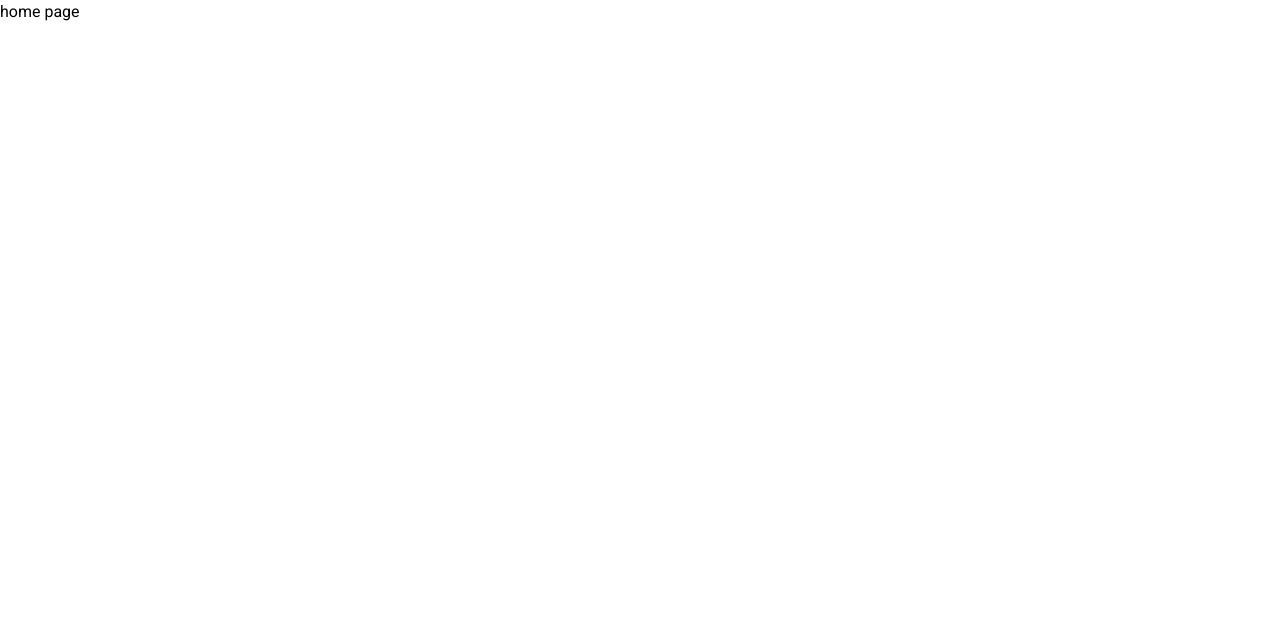
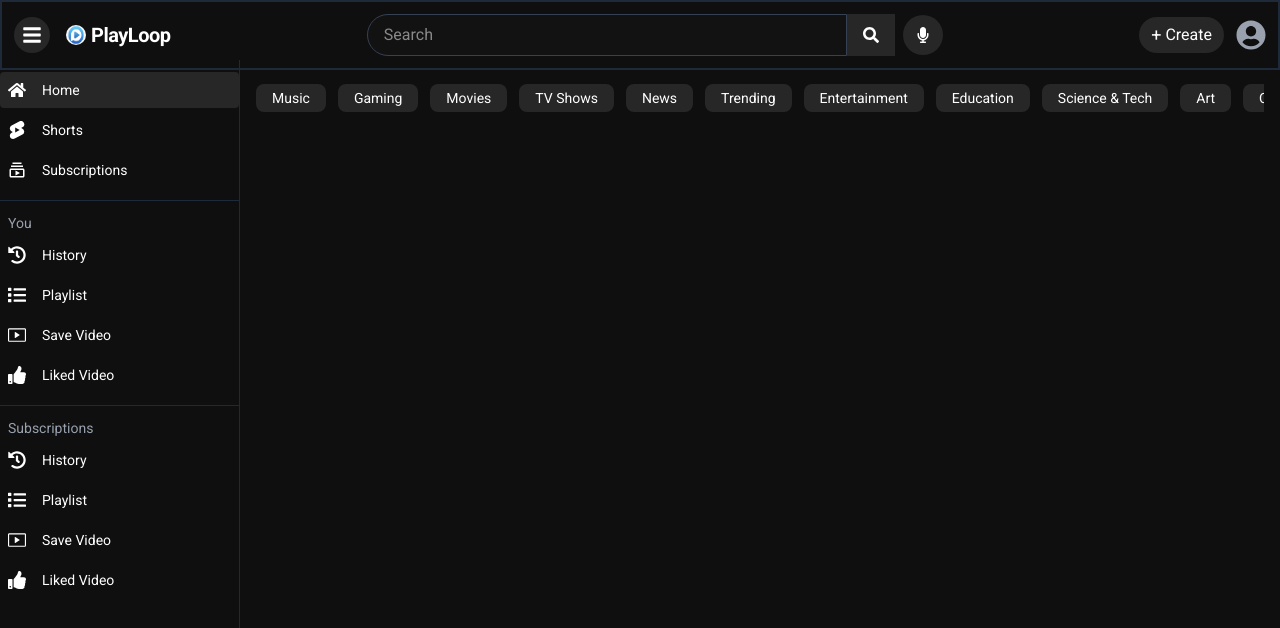
Before and after one commit to rajib777durjoy/playLoop_project_frontend, a React (Vite) app: page / in a window 1280 px wide. Shown: the top 628 px of the page. Built offline with nearby package versions, Linux system fonts and the light colour scheme.

Commit message:
home page design done

```diff
--- a/src/App.jsx
+++ b/src/App.jsx
@@ -4,16 +4,19 @@ import { Route, Routes } from 'react-router';
 import SignIn from './pages/signIn';
 import SignUp from './pages/signUp';
 import CustomAlert from './Component/CustomAlert';
+import Shorts from './pages/Shorts/Shorts';
 
 const App = () => {
- return (<>
- <CustomAlert/>
- <Routes>
-  <Route path='/' element={<Home />} />
-  <Route path='/signIn' element={<SignIn/>} />
-  <Route path='/signUp' element={<SignUp/>} />
-</Routes>
- </>)
+  return (<>
+    <CustomAlert />
+    <Routes>
+      <Route path='/' element={<Home />}>
+        <Route path='/shorts' element={<Shorts/>} />
+      </Route>
+      <Route path='/signIn' element={<SignIn />} />
+      <Route path='/signUp' element={<SignUp />} />
+    </Routes>
+  </>)
 };
 
 export default App;
--- a/src/pages/Home.jsx
+++ b/src/pages/Home.jsx
@@ -1,12 +1,135 @@
-import React from 'react';
 
+import logo from "/playloop_icon.jpg"
+import { FaBars} from "react-icons/fa";
+import { FaUserCircle } from "react-icons/fa";
+import { FaHome } from "react-icons/fa";
+import { FaHistory } from "react-icons/fa";
+import { FaList } from "react-icons/fa";
+import { FaThumbsUp } from "react-icons/fa";
+import { FaSearch } from "react-icons/fa";
+import { FaMicrophone } from "react-icons/fa";
+import { FaTimes } from "react-icons/fa";
+import { IoIosAddCircle } from 'react-icons/io';
+import { GoVideo } from 'react-icons/go';
+import { SiYoutubeshorts } from 'react-icons/si';
+import { MdOutlineSubscriptions } from 'react-icons/md';
+import { useState } from "react";
+import { Outlet, useLocation, useNavigate } from "react-router";
 
 const Home = () => {
+    const navigate= useNavigate();
+    const location = useLocation();
+    const [sidebarOpen, setSidebarOpen] = useState(true);
+    const [selectedItem, setSeletedItem] = useState("Home");
+    const [active,setActive]=useState("Home");
+
+    const categories =[
+        "Music","Gaming","Movies","TV Shows","News","Trending","Entertainment","Education","Science & Tech","Art","Comedy","Vlogs"
+];
     return (
-        <div>
-           home page
+        <div className='bg-[#0f0f0f] text-white
+         min-h-screen relative'>
+            {/* navbar  */}
+            <header className='bg-[#0f0f0f]h-15 p-3 border-2 border-gray-800 fixed top-0 left-0 right-0 z-50'>
+                <div className='flex items-center justify-between'>
+                    {/* left */}
+                    <div className='flex items-center gap-4'>
+                        <button className='text-xl bg-[#272727] p-2 rounded-full md:inline hidden' onClick={() => setSidebarOpen(!sidebarOpen)}><FaBars></FaBars></button>
+                        <div className='flex items-center gap-[5px]'>
+                            <img src={logo} alt="" className='w-[20px] h-[20px] rounded-full' />
+                            <span className='text-white font-bold text-xl tracking-tight font-roboto'>PlayLoop</span>
+                        </div>
+                    </div>
+                    {/* search */}
+                    <div className='hidden md:flex items-center gap-2 flex-1 max-w-xl'>
+                        <div className='flex flex-1'>
+                            <input type="text" className='flex-1 bg-[#121212] px-4 py-2 rounded-l-full outline-none border border-gray-700' placeholder='Search' />
+                            <button className='bg-[#272727] px-4 rounded-r-fullborder border-gray-700'><FaSearch></FaSearch></button>
+                        </div>
+                        <button className='bg-[#272727] p-3 rounded-full'><FaMicrophone></FaMicrophone></button>
+                    </div>
+                    {/* right */}
+                    <div className='flex items-center gap-3'>
+                        <button className='hidden md:flex items-center gap-1 py-1 bg-[#272727] px-3 rounded-full cursor-pointer '>
+                            <span className='text-lg'>+</span>
+                            <span>Create</span>
+                        </button>
+                        <FaUserCircle className='text-3xl hidden md:flex text-gray-400'></FaUserCircle>
+                        <FaSearch className='text-lg md:hidden flex'></FaSearch>
+                    </div>
+                </div>
+            </header>
+            {/* sidebar */}
+            <div className={`bg-[#0f0f0f] border-r border-gray-800 transition-all duration-300 fixed top-[60px] bottom-0 z-40 ${sidebarOpen ? "w-60" : "w-20"} hidden md:flex flex-col overflow-y-auto`}>
+                <nav className='space-y-1 mt-3'>
+                    <SidebarItem icon={<FaHome/>} text={"Home"}open={sidebarOpen} selected={selectedItem === "Home"} onClick={()=>{
+                        setSeletedItem("Home");
+                        navigate("/")
+                        }}></SidebarItem>
+
+                    <SidebarItem icon={<SiYoutubeshorts/>} text={"Shorts"}open={sidebarOpen} selected={selectedItem === "Shorts"} onClick={()=>{
+                        setSeletedItem("Shorts");
+                         navigate("/shorts")
+                        }}></SidebarItem>
+
+                    <SidebarItem icon={<MdOutlineSubscriptions/>} text={"Subscriptions"}open={sidebarOpen} selected={selectedItem === "Subscriptions"} onClick={()=>setSeletedItem("Subscriptions")}></SidebarItem>
+                </nav>
+
+               <hr className="border-gray-800 my-3" />
+                {sidebarOpen && <p className="text-sm text-gray-400 px-2">You</p>}
+               <nav className='space-y-1 mt-1'>
+                    <SidebarItem icon={<FaHistory/>} text={"History"}open={sidebarOpen} selected={selectedItem === "History"} onClick={()=>setSeletedItem("History")}></SidebarItem>
+                    <SidebarItem icon={<FaList/>} text={"Playlist"}open={sidebarOpen} selected={selectedItem === "Playlist"} onClick={()=>setSeletedItem("Playlist")}></SidebarItem>
+                    <SidebarItem icon={<GoVideo/>} text={"Save Video"}open={sidebarOpen} selected={selectedItem === "Save Video"} onClick={()=>setSeletedItem("Save Video")}></SidebarItem>
+                    <SidebarItem icon={<FaThumbsUp/>} text={"Liked Video"}open={sidebarOpen} selected={selectedItem === "Liked Video"} onClick={()=>setSeletedItem("Liked Video")}></SidebarItem>
+                </nav>
+                <hr className="border-gray-800 my-3" />
+                {sidebarOpen && <p className="text-sm text-gray-400 px-2">Subscriptions</p>}
+               <nav className='space-y-1 mt-1'>
+                    <SidebarItem icon={<FaHistory/>} text={"History"}open={sidebarOpen} selected={selectedItem === "History"} onClick={()=>setSeletedItem("History")}></SidebarItem>
+                    <SidebarItem icon={<FaList/>} text={"Playlist"}open={sidebarOpen} selected={selectedItem === "Playlist"} onClick={()=>setSeletedItem("Playlist")}></SidebarItem>
+                    <SidebarItem icon={<GoVideo/>} text={"Save Video"}open={sidebarOpen} selected={selectedItem === "Save Video"} onClick={()=>setSeletedItem("Save Video")}></SidebarItem>
+                    <SidebarItem icon={<FaThumbsUp/>} text={"Liked Video"}open={sidebarOpen} selected={selectedItem === "Liked Video"} onClick={()=>setSeletedItem("Liked Video")}></SidebarItem>
+                </nav>
+            </div>
+            {/* main area */}
+            <main className={`overflow-y-auto p-4 flex flex-col pb-16 transition-all duration-300 ${sidebarOpen?"md:ml-60":"md:ml-20"}`}>
+            {location.pathname === '/' && <div className="flex items-center gap-3 overflow-x-auto scrollbar-hide pt-2 mt-[60px]">{categories.map((cat,idx)=>(
+                <button key={idx} className="whitespace-nowrap bg-[#272727] px-4 py-1 rounded-lg  text-sm hover:bg-gray-700">{cat}</button>
+            ))}
+            </div>}
+
+            <div className="mt-2">
+                <Outlet></Outlet>
+            </div>
+            </main>
+            {/* bottom nav */}
+            <nav className="md:hidden fixed bottom-0 left-0 right-0 bg-[#0f0f0f] border-t border-gray-800 flex justify-around py-2 z-10">
+             <MobileSizeNav icon={<FaHome/>} text={"Home"} active={active === "Home"} onClick={()=>setActive("Home")}></MobileSizeNav>
+             <MobileSizeNav icon={<SiYoutubeshorts/>} text={"Shorts"} active={active === "Shorts"} onClick={()=>setActive("Shorts")}></MobileSizeNav>
+             <MobileSizeNav icon={<IoIosAddCircle/>}  active={active === "+"} onClick={()=>setActive("+")}></MobileSizeNav>
+             <MobileSizeNav icon={<MdOutlineSubscriptions/>} text={"Subscriptions"} active={active === "Subscriptions"} onClick={()=>setActive("Subscriptions")}></MobileSizeNav>
+             <MobileSizeNav icon={<FaUserCircle/>} text={"You"} active={active === "You"} onClick={()=>setActive("You")}></MobileSizeNav>
+            </nav>
         </div>
     );
 };
+function SidebarItem({icon,text,open,selected,onClick}){
+    return (
+        <button className={`flex items-center gap-4 p-2 rounded w-full transition-colors ${open?"justify-start":"justify-center"} ${selected?"bg-[#272727]":"hover:bg-[#272727]"}`} onClick={onClick}>
+          <span className='text-lg'>{icon}</span>
+          {open && <span className='text-sm'>{text}</span>}
+        </button>
+    );
+};
+function MobileSizeNav({icon,text,onClick,active}){
+    return (
+       <button onClick={onClick} className={`flex flex-col items-center justify-center gap-1 px-3 py-2 rounded-lg
+       transition-all duration-300 ${active?"text-white":"text-gray-400"} hover:scale-105 `}>
+           <span className="text-2xl">{icon}</span>
+           {text && <span className="text-xs">{text}</span>}
+       </button>
+    )
+}
 
 export default Home;
--- /dev/null
+++ b/src/pages/Shorts/Shorts.jsx
@@ -0,0 +1,11 @@
+import React from 'react';
+
+const Shorts = () => {
+    return (
+        <div className='text-xl text-white mt-12'>
+            Shorts page
+        </div>
+    );
+};
+
+export default Shorts;
--- a/src/pages/signIn.jsx
+++ b/src/pages/signIn.jsx
@@ -5,6 +5,7 @@ import { useNavigate } from "react-router";
 import { showCustomAlert } from '../Component/CustomAlert';
 import useAxiosPublic from '../hooks/useAxiosPublic';
 import { ImSpinner9 } from 'react-icons/im';
+
 
 const SignIn = () => {
     const [step, setstep] = useState(1)
@@ -17,13 +18,10 @@ const SignIn = () => {
 
     const handleSign_In = async () => {
         Setloading(true)
-        const data = {
-            email,
-            password: Password
-        };
+
         try {
-            const result = await useAxios.post('/api/auth/signin', data);
-            console.log('sign_In message::',result);
+            const result = await useAxios.post('/api/auth/signin',{email,password: Password});
+            console.log('sign_In message::', result?.data?.message);
             Setloading(false)
             showCustomAlert("sign_In Successfull")
             navigate('/');
```
